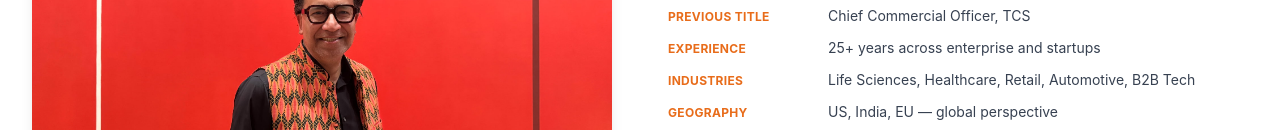
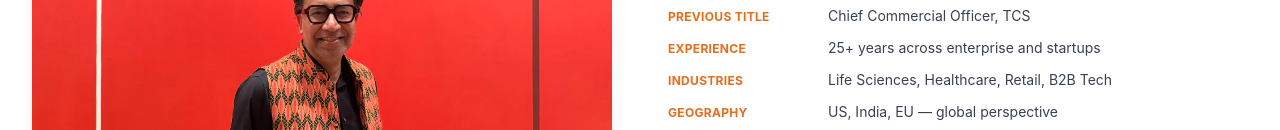
Before and after one commit to shubhalokg/shubhalok-website, a Next.js app: page /media-kit in a window 1280 px wide. Shown: the part 670-800 px from the top of the page. Built offline with nearby package versions, Linux system fonts and the light colour scheme.

Commit message:
Remove Automotive from Media Kit industries

```diff
--- a/app/(main)/media-kit/page.tsx
+++ b/app/(main)/media-kit/page.tsx
@@ -45,7 +45,7 @@ const fastFacts = [
   { label: 'Current Role', value: 'Fractional CGO & Strategic Advisor, Amorbis' },
   { label: 'Previous Title', value: 'Chief Commercial Officer, TCS' },
   { label: 'Experience', value: '25+ years across enterprise and startups' },
-  { label: 'Industries', value: 'Life Sciences, Healthcare, Retail, Automotive, B2B Tech' },
+  { label: 'Industries', value: 'Life Sciences, Healthcare, Retail, B2B Tech' },
   { label: 'Geography', value: 'US, India, EU — global perspective' },
   { label: 'Podcast', value: 'HUMANity in the Age of AI™' },
 ]
```
